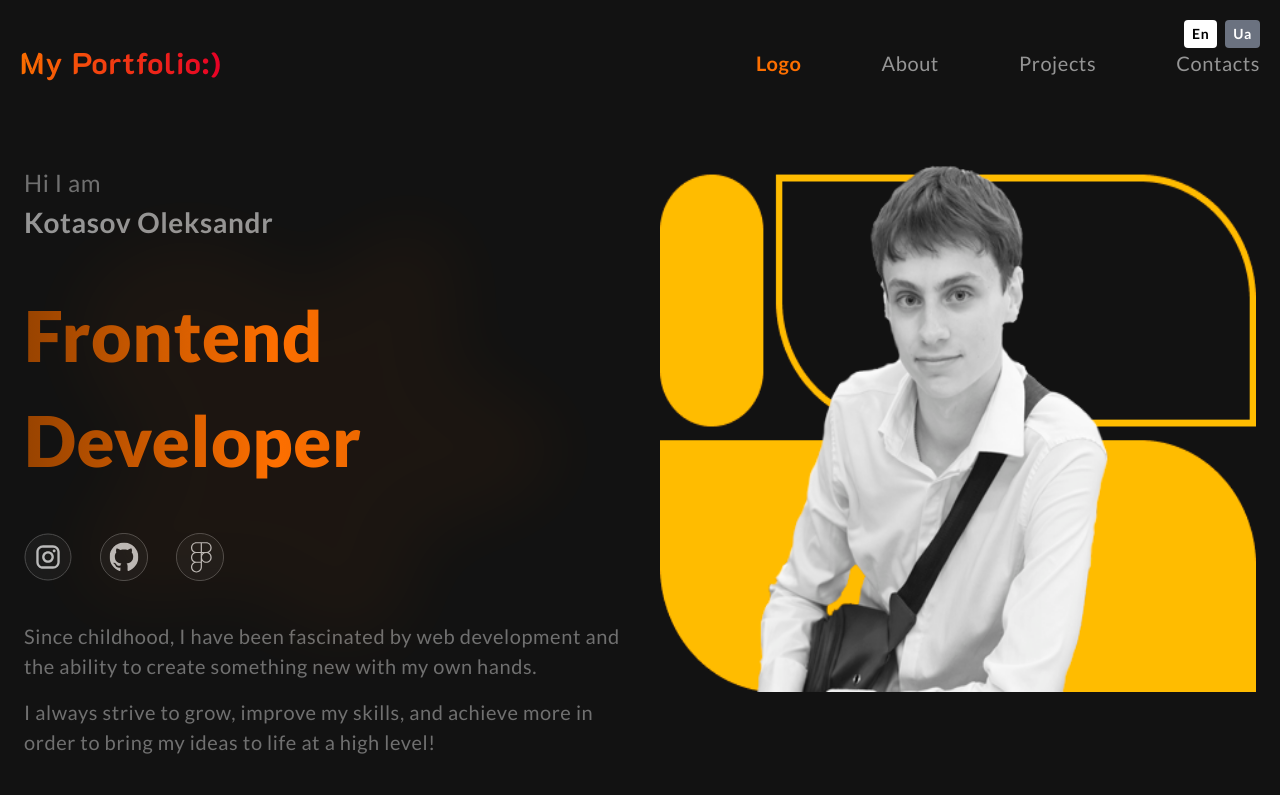
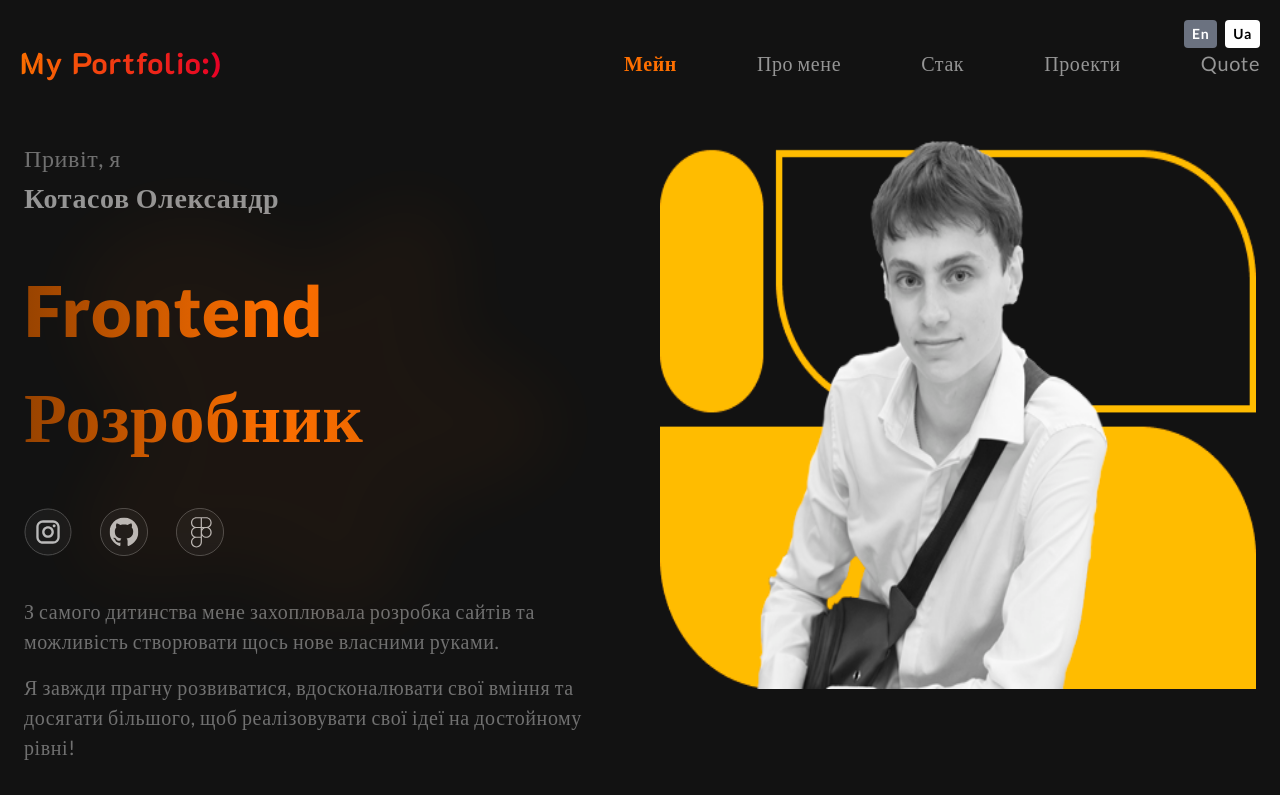
Before and after one commit to AmurikA/portfolio, a React (Vite) app: page /portfolio/1 in a window 1280 px wide. Shown: the top 795 px of the page. Built offline with nearby package versions, Linux system fonts and the light colour scheme.

Commit message:
fix navbar

```diff
--- a/package.json
+++ b/package.json
@@ -1,6 +1,7 @@
 {
   "name": "portfolio",
   "private": true,
+  "homepage": "https://amurika.github.io/portfolio/",
   "version": "0.0.0",
   "type": "module",
   "scripts": {
@@ -18,7 +19,8 @@
     "react": "^18.3.1",
     "react-dom": "^18.3.1",
     "react-i18next": "^15.4.0",
-    "react-router-dom": "^7.1.3"
+    "react-router-dom": "^7.1.3",
+    "react-scroll": "^1.9.2"
   },
   "devDependencies": {
     "@eslint/js": "^9.17.0",
@@ -26,6 +28,7 @@
     "@heroicons/react": "^2.2.0",
     "@types/react": "^18.3.18",
     "@types/react-dom": "^18.3.5",
+    "@types/react-scroll": "^1.8.10",
     "@vitejs/plugin-react": "^4.3.4",
     "eslint": "^9.17.0",
     "eslint-plugin-react-hooks": "^5.0.0",
--- /dev/null
+++ b/public/404.html
@@ -0,0 +1,4 @@
+<script>
+  var path = window.location.pathname.replace('/portfolio', '');
+  window.location.replace('/portfolio/#' + path);
+</script>
--- a/src/componens/layout/header/Header.tsx
+++ b/src/componens/layout/header/Header.tsx
@@ -2,7 +2,7 @@ import Navbar from "./module/Navbar.tsx";
 
 const Header = () => {
     return (
-        <header className="container mx-auto">
+        <header className="fixed top-0 left-0 w-full z-50 bg-main-background ">
             <Navbar/>
         </header>
     );
--- a/src/componens/layout/header/module/Navbar.tsx
+++ b/src/componens/layout/header/module/Navbar.tsx
@@ -1,28 +1,35 @@
 import React from "react";
-import { useTranslation } from "react-i18next";
+import {useTranslation} from "react-i18next";
+import {useNavigate} from "react-router-dom";
+import {Link} from "react-scroll";
 
 const Navbar: React.FC = () => {
-  const { t, i18n } = useTranslation();
+    const {t, i18n} = useTranslation();
+    const navigate = useNavigate();
     const toggleMenu = () => {
         document.getElementById("burger")?.classList.toggle("active");
         document.getElementById("mobileMenu")?.classList.toggle("hidden");
         document.getElementById("mobileMenu")?.classList.toggle("flex");
         document.body.classList.toggle("overflow-hidden");
     };
+
     const changeLanguage = (lang: string) => {
-        i18n.changeLanguage(lang);
+        navigate(lang, {replace: true});
+        if (window.innerWidth < 1024) {
+            toggleMenu();
+        }
     };
     return (
 
-      <div className="flex justify-between items-center mx-auto py-10 px-5">
+        <div className=" container flex  justify-between items-center mx-auto py-10 px-5  " >
             <span className="font-bold font-k2D tracking-[0.9px] text-transparent bg-clip-text bg-bg-logo text-[24px] laptop:text-[30px] z-50">
                 My Portfolio:)
             </span>
 
             {/* Language Switcher */}
-            <div className="flex space-x-2 absolute right-5 top-5">
+            <div className=" hidden laptop:flex space-x-2 absolute right-5 top-5">
                 <button
-                    onClick={() => changeLanguage("en")}
+                    onClick={() => changeLanguage("/en")}
                     className={`px-2 py-1 text-sm font-bold rounded ${
                         i18n.language === "en" ? "bg-white text-black" : "bg-gray-500 text-white"
                     }`}
@@ -30,7 +37,7 @@ const Navbar: React.FC = () => {
                     En
                 </button>
                 <button
-                    onClick={() => changeLanguage("ua")}
+                    onClick={() => changeLanguage("/ua")}
                     className={`px-2 py-1 text-sm font-bold rounded ${
                         i18n.language === "ua" ? "bg-white text-black" : "bg-gray-500 text-white"
                     }`}
@@ -42,20 +49,48 @@ const Navbar: React.FC = () => {
             {/* Desktop Navigation */}
             <nav className="hidden laptop:flex">
                 <ul className="flex space-x-20 text-[20px] text-white-dark">
-                    <li><a href="" className="text-active font-bold">{t("logo")}</a></li>
-                    <li><a href="">{t("about")}</a></li>
-                    <li><a href="">{t("projects")}</a></li>
-                    <li><a href="">{t("contact")}</a></li>
+                    <li><Link to="home" smooth={true} duration={500} offset={-100} className="cursor-pointer text-active font-bold">{t("logo")}</Link></li>
+                    <li><Link to="about" smooth={true} duration={500} offset={-100} className="cursor-pointer">{t("about")}</Link>
+                    </li>
+                    <li><Link to="myStack" smooth={true} duration={500} offset={-100} className="cursor-pointer">{t("stack")}</Link>
+                    </li>
+                    <li><Link to="projects" smooth={true} duration={500} offset={-100} className="cursor-pointer">{t("projects")}</Link></li>
+                    <li><Link to="quote" smooth={true} duration={500}  offset={-100} className="cursor-pointer">{t("Quote")}</Link>
+                    </li>
                 </ul>
             </nav>
 
             {/* Mobile Navigation */}
-            <nav id="mobileMenu" className="hidden fixed left-0 top-0 bottom-0 h-full w-full items-center justify-center bg-main-background z-20 laptop:hidden">
+            <nav id="mobileMenu"
+                 className="hidden fixed left-0 top-0 bottom-0 h-full w-full items-center justify-center bg-main-background z-20 laptop:hidden">
                 <ul className="flex flex-col items-center gap-12 text-[30px] text-white-dark">
-                    <li><a href="" className="text-active font-bold">{t("logo")}</a></li>
-                    <li><a href="">{t("about")}</a></li>
-                    <li><a href="">{t("projects")}</a></li>
-                    <li><a href="">{t("contact")}</a></li>
+                    <li ><Link to="home" smooth={true} duration={500} offset={-120}  className="cursor-pointer text-active font-bold" onClick={toggleMenu}>{t("logo")}</Link></li>
+                    <li><Link to="about" smooth={true} duration={500} offset={-120} className="cursor-pointer" onClick={toggleMenu}>{t("about")}</Link>
+                    </li>
+                    <li><Link to="myStack" smooth={true} duration={500} offset={-120} className="cursor-pointer" onClick={toggleMenu}>{t("stack")}</Link>
+                    </li>
+                    <li><Link to="projects" smooth={true} duration={500} offset={-120} className="cursor-pointer" onClick={toggleMenu}>{t("projects")}</Link>
+                    </li>
+                    <li><Link to="quote" smooth={true} duration={500} offset={-120} className="cursor-pointer" onClick={toggleMenu}>{t("Quote")}</Link>
+                    </li>
+                    <div className=" flex space-x-5 ">
+                        <button
+                            onClick={() => changeLanguage("/en")}
+                            className={`px-4 py-4 text-sm font-bold rounded ${
+                                i18n.language === "en" ? "bg-white text-black" : "bg-gray-500 text-white"
+                            }`}
+                        >
+                            En
+                        </button>
+                        <button
+                            onClick={() => changeLanguage("/ua")}
+                            className={`px-4 py-4 text-sm font-bold rounded ${
+                                i18n.language === "ua" ? "bg-white text-black" : "bg-gray-500 text-white"
+                            }`}
+                        >
+                            Ua
+                        </button>
+                    </div>
                 </ul>
             </nav>
 
--- a/src/componens/layout/main/about_section/About.tsx
+++ b/src/componens/layout/main/about_section/About.tsx
@@ -7,7 +7,7 @@ import {useTranslation} from "react-i18next";
 const About: React.FC = () => {
    const { t } = useTranslation();
     return (
-        <div id={"about"} className="container flex flex-col gap-5 mx-auto px-5">
+        <div id="about" className="container flex flex-col gap-5 mx-auto px-5">
             <div className="flex flex-col justify-center items-center py-5">
                 <h1 className={"text-4xl py-3 text-heading-bg"}>{t("aboutMe")}</h1>
                 <span className="text-xl text-describe-gray text-center">{t("aboutDescribe")}
--- a/src/componens/layout/main/introduce_section/Introduce.tsx
+++ b/src/componens/layout/main/introduce_section/Introduce.tsx
@@ -10,7 +10,8 @@ import {useTranslation} from "react-i18next";
 const Introduce: React.FC = () => {
    const { t } = useTranslation();
     return (
-        <div className="container flex flex-col py-1 phoneLg:py-10 laptop:flex-row px-6 mx-auto  gap-10 ">
+        <div id="home"
+             className="container flex flex-col py-1 phoneLg:py-10 laptop:flex-row px-6 mx-auto gap-10 mt-[100px] ">
             <div className="relative flex flex-col items-start gap-10 laptop:w-2/4    ">
                 <img
                     src={vector}
--- a/src/componens/layout/main/project_section/Project.tsx
+++ b/src/componens/layout/main/project_section/Project.tsx
@@ -12,7 +12,7 @@ const Project: React.FC = () => {
         link: string;
     }[];
     return (
-        <div className="container flex flex-col gap-5 mx-auto p-4">
+        <div id={"projects"} className="container flex flex-col gap-5 mx-auto p-4">
             <div className="flex flex-col justify-center items-center py-5">
                 <h1 className={"text-4xl py-3 text-heading-bg"}>{t("projectSection")}</h1>
                 <span className="text-xl text-describe-gray">{t("projectSubtext")}</span>
--- a/src/componens/layout/main/quote_section/Quote.tsx
+++ b/src/componens/layout/main/quote_section/Quote.tsx
@@ -4,10 +4,10 @@ import {useTranslation} from "react-i18next";
 const Quote: React.FC = () => {
     const { t } = useTranslation();
     return (
-        <div className="container flex flex-col items-center mx-auto py-20
+        <div id={"quote"} className="container flex flex-col items-center mx-auto py-20
         px-5">
             <div className="text-center text-white font-bold opacity-60">
-                <p className="text-30px italic  tablet:text-50px laptop:text-60px ">"{t("quote")}"</p>
+                <p className="text-30px italic  tablet:text-50px laptop:text-60px ">"{t("quoteSection")}"</p>
                 <p className="text-20px italic  mt-2 tablet:text-26px ">- {t("quoteAuthor")}</p>
             </div>
         </div>
--- a/src/componens/layout/main/steck_section/MyStack.tsx
+++ b/src/componens/layout/main/steck_section/MyStack.tsx
@@ -18,7 +18,7 @@ const MyStack = () => {
     ];
 
     return (
-        <div className="container flex flex-col gap-5 mx-auto py-5 ">
+        <div id="myStack" className="container flex flex-col gap-5 mx-auto py-5 ">
             <div className="flex flex-col justify-center items-center py-5">
                 <h1 className={"text-4xl py-3 text-heading-bg"}>{t("myStack")}</h1>
                 <span className="text-xl text-describe-gray text-center">{t("techDescribe")}
--- a/src/locales/en/translation.json
+++ b/src/locales/en/translation.json
@@ -1,8 +1,9 @@
 {
-  "logo": "Logo",
+  "logo": "Home",
   "about": "About ",
-  "welcome": "Welcome to my portfolio",
   "projects": "Projects",
+  "stack": "MyStack",
+  "quote":"Quote",
   "contact": "Contacts",
   "hi": "Hi I am ",
   "myName": "Kotasov Oleksandr",
@@ -26,7 +27,7 @@
       "link": "https://github.com/DUIKTSSD/ssd"
     }
   ],
-  "quote": "Good design is a language, not a style",
+  "quoteSection": "Good design is a language, not a style",
   "quoteAuthor": "Massimo Vignelli",
   "footerTitle": "Let’s Work Together!",
   "footerEmail": "My Gmail: "
--- a/src/locales/ua/translation.json
+++ b/src/locales/ua/translation.json
@@ -1,8 +1,9 @@
 {
-  "logo": "Лого",
-  "welcome": "Ласкаво просимо до мого портфоліо",
+  "logo": "Мейн",
   "about": "Про мене",
   "projects": "Проекти",
+  "stack": "Стак",
+  "quote":"Цитата",
   "contact": "Контакти",
   "hi": "Привіт, я  ",
   "myName": "Котасов Олександр",
@@ -26,7 +27,7 @@
       "link": "https://github.com/DUIKTSSD/ssd"
     }
   ],
-   "quote": "Хороший дизайн - це мова, а не стиль",
+   "quoteSection": "Хороший дизайн - це мова, а не стиль",
   "quoteAuthor": "Массімо Віньєллі",
   "footerTitle": "Давайте працювати разом!",
   "footerEmail": "Моя пошта:  "
--- a/src/pages/PortfolioPage.tsx
+++ b/src/pages/PortfolioPage.tsx
@@ -3,21 +3,23 @@ import Header from "../componens/layout/header/Header.tsx";
 import Main from "../componens/layout/main/Main.tsx";
 import Footer from "../componens/layout/footer/Footer.tsx";
 import { useTranslation } from "react-i18next";
-import { useLocation } from "react-router-dom";
+import {useLocation} from "react-router-dom";
 const PortfolioPage:React.FC = () => {
-     const { i18n } = useTranslation(); // ✅ Використовуємо деструктуризацію об'єкта
-    const location = useLocation();
+     const { i18n } = useTranslation();
+  const location = useLocation();
 
-    useEffect(() => {
-        const lang = location.pathname.split("/")[1]; // Отримуємо мову з URL
-        if (["en", "ua"].includes(lang)) {
-            i18n.changeLanguage(lang); // ✅ Міняємо мову динамічно
-        }
-    }, [location, i18n]);
+  useEffect(() => {
+     const lang = location.hash.split("/")[1] || location.pathname.split("/")[1]; // Извлекаем язык из пути или хэша
+    if (["en", "ua"].includes(lang)) {
+      i18n.changeLanguage(lang); // Если язык правильный, меняем его
+    } else {
+      i18n.changeLanguage("ua"); // Если язык не найден, ставим по умолчанию 'ua'
+    }
+  }, [location, i18n]);
     return (
         <div className="app">
             <Header/>
-            <Main/>
+            <Main />
             <Footer/>
         </div>
     );
```
Also changed, not shown: 1 other file (tests, documents, lock files or other folders). Lines whose indentation alone changed are shown as unchanged.
